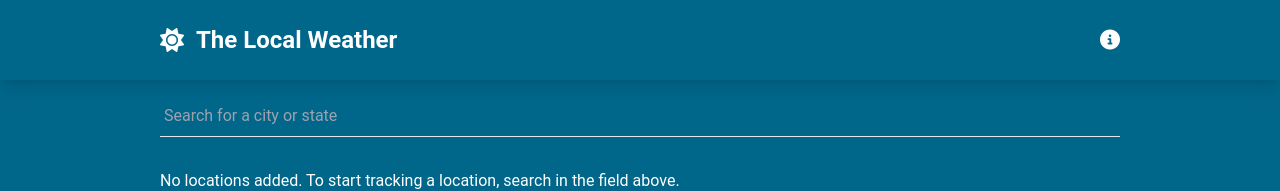
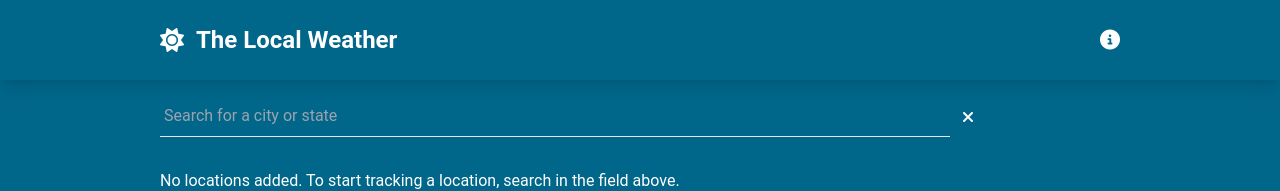
Before and after one commit to an1meshk/weather-app, a Nuxt app: page / in a window 1280 px wide. Shown: the top 191 px of the page. Built offline with nearby package versions, Linux system fonts and the light colour scheme.

Commit message:
add clear input btn

```diff
--- a/pages/index.vue
+++ b/pages/index.vue
@@ -1,9 +1,13 @@
 <template>
     <main class="container text-white">
         <div class="pt-4 mb-8 relative">
-            <input v-model="searchQuery" @input="debouncedSearch" type="text" placeholder="Search for a city or state"
-                class="py-2 px-1 w-full bg-transparent border-b focus:border-weather-secondary focus:outline-none focus:shadow-sm"
-                maxlength="15">
+            <div class="flex items-center gap-3 justify-between">
+                <input v-model="searchQuery" @input="debouncedSearch" type="text"
+                    placeholder="Search for a city or state"
+                    class="py-2 px-1 w-5/6 bg-transparent border-b focus:border-weather-secondary focus:outline-none focus:shadow-sm"
+                    maxlength="15">
+                <i class="fa-solid fa-xmark w-1/6" @click="clearInput"></i>
+            </div>
             <ul v-if="searchResults"
                 class="absolute bg-weather-secondary text-white w-full shadow-md py-2 px-1 top-[66px]">
                 <p v-if="searchError">Oh, snapp! something went wrong try again.</p>
@@ -108,4 +112,8 @@ const previewCity = async (searchResult) => {
     } catch {
     }
 }
+
+const clearInput = () => {
+    searchQuery.value = null
+}
 </script>
```
